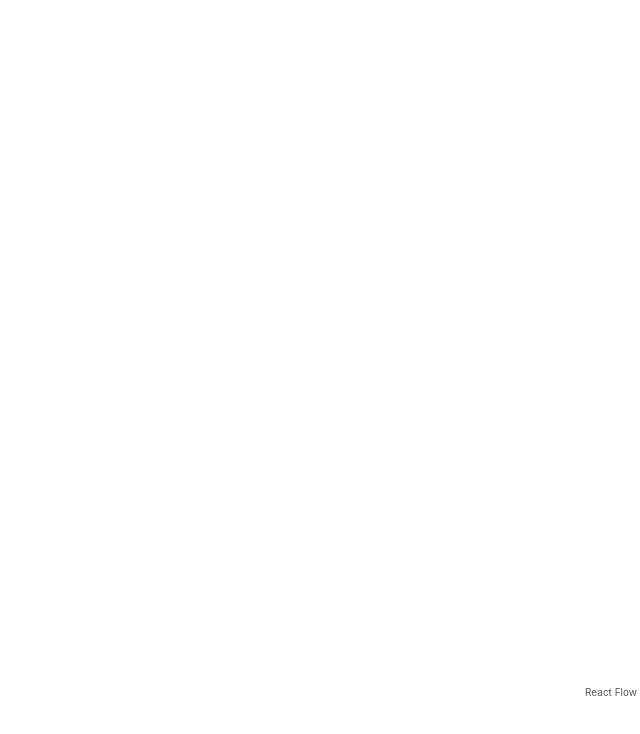
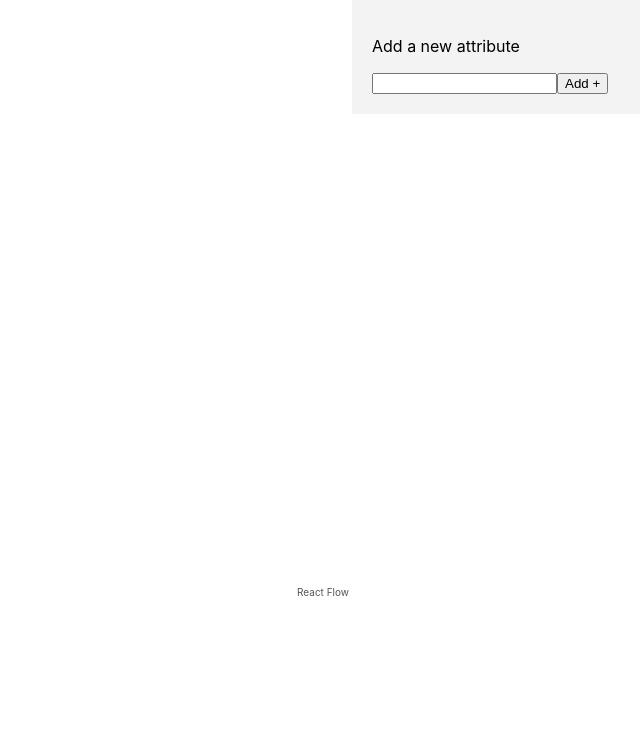
Before and after one commit to Matthew-Man/sourceful-frontend-decision-making, a React (Create React App) app: page / in a window 1280 px wide. Shown: the top 734 px of the page, without its empty margins (640-1280 px from the left). Built offline with nearby package versions, Linux system fonts and the light colour scheme.

Commit message:
Add ability to add new attributes to elements

```diff
--- a/src/App.css
+++ b/src/App.css
@@ -1,3 +1,18 @@
 .App {
     height: 300;
+    display: flex;
 }
+
+.reactflow {
+    height: 600px;
+    width: 80%;
+}
+
+.sidebar {
+    float: right;
+    background-color: #f3f3f3;
+    height: 100%;
+    width: 20%;
+    min-width: 200px;
+    padding: 20px;
+}
--- a/src/App.tsx
+++ b/src/App.tsx
@@ -1,18 +1,38 @@
-import React, { useState } from 'react';
+import React, { useEffect, useState } from 'react';
 import './App.css';
 import ReactFlow from 'react-flow-renderer';
 import Attribute from './components/attributes';
 import Choice from './components/choices';
 
+// interface IElements {
+//     id: string,
+//     type: string,
+//     data: { label: any },
+//     position: { x: number, y: number },
+//     style?: { "width": string }
+// }
+
+// interface IConnections {
+//     id: string,
+//     source: string,
+//     target: string,
+//     animated?: boolean
+// }
+
 function App() {
     const [isDraggable, setIsDraggable] = useState(true);
-
+    const [id, setId] = useState(4)
+    const [attributeInput, setAttributeInput] = useState("");
     const props = {
         setIsDraggable: setIsDraggable,
         isDraggable: isDraggable
     }
+    console.log(isDraggable)
 
-    const elements = [
+    const getId = () => { setId((num) => num + 1); return id }
+    console.log(id)
+
+    const initialElements = [
         {
             id: '1',
             type: 'input', // input node
@@ -23,6 +43,7 @@ function App() {
         // default node
         {
             id: '2',
+            type: 'default',
             // you can also pass a React component as a label
             data: { label: <Choice {...props} /> },
             position: { x: 100, y: 125 },
@@ -37,12 +58,38 @@ function App() {
         // animated edge
         { id: 'e1-2', source: '1', target: '2', animated: true },
         { id: 'e2-3', source: '2', target: '3' },
-    ];
+        // create links based on type => loop through array to create links
+    ]
+
+    const [elements, setElements] = useState<any[]>(initialElements)
+
+
+
+    // useEffect(() => {
+    //     setElements(initialElements)
+    // }, [])
+
+    function handleAddAttribute() {
+        const newElement = {
+            id: getId().toString(),
+            type: 'input',
+            data: { label: <Attribute {...props} /> },
+            position: { x: 100, y: 125 },
+            style: { "width": "200px" },
+        }
+        setElements((arr) => arr.concat(newElement));
+    }
+
 
     return (
         <div className="App">
-            <div style={{ height: 700 }}>
+            <div className="reactflow">
                 <ReactFlow elements={elements} nodesDraggable={isDraggable} />
+            </div>
+            <div className="sidebar">
+                <p>Add a new attribute</p>
+                <input type="text" value={attributeInput} onChange={(e) => setAttributeInput(e.target.value)} />
+                <button onClick={() => { console.log(attributeInput); handleAddAttribute() }}>Add +</button>
             </div>
         </div>
     );
--- a/src/components/choices.tsx
+++ b/src/components/choices.tsx
@@ -13,7 +13,7 @@ export default function Choice({ setIsDraggable, isDraggable }: IChoice) {
         return (
             <div>
                 <p>Attribute placeholder: {attribute}</p>
-                <div className="slide-container" onMouseEnter={() => setIsDraggable(!isDraggable)} onMouseLeave={() => setIsDraggable(!isDraggable)}>
+                <div className="slide-container" onMouseEnter={() => { setIsDraggable(!isDraggable) }} onMouseLeave={() => { setIsDraggable(!isDraggable) }}>
                     <input type="range" min="0" max="100" step="1" value={attribute} onChange={(e) => setAttribute(e.target.value)} className="slider" />
                 </div>
             </div>
```
